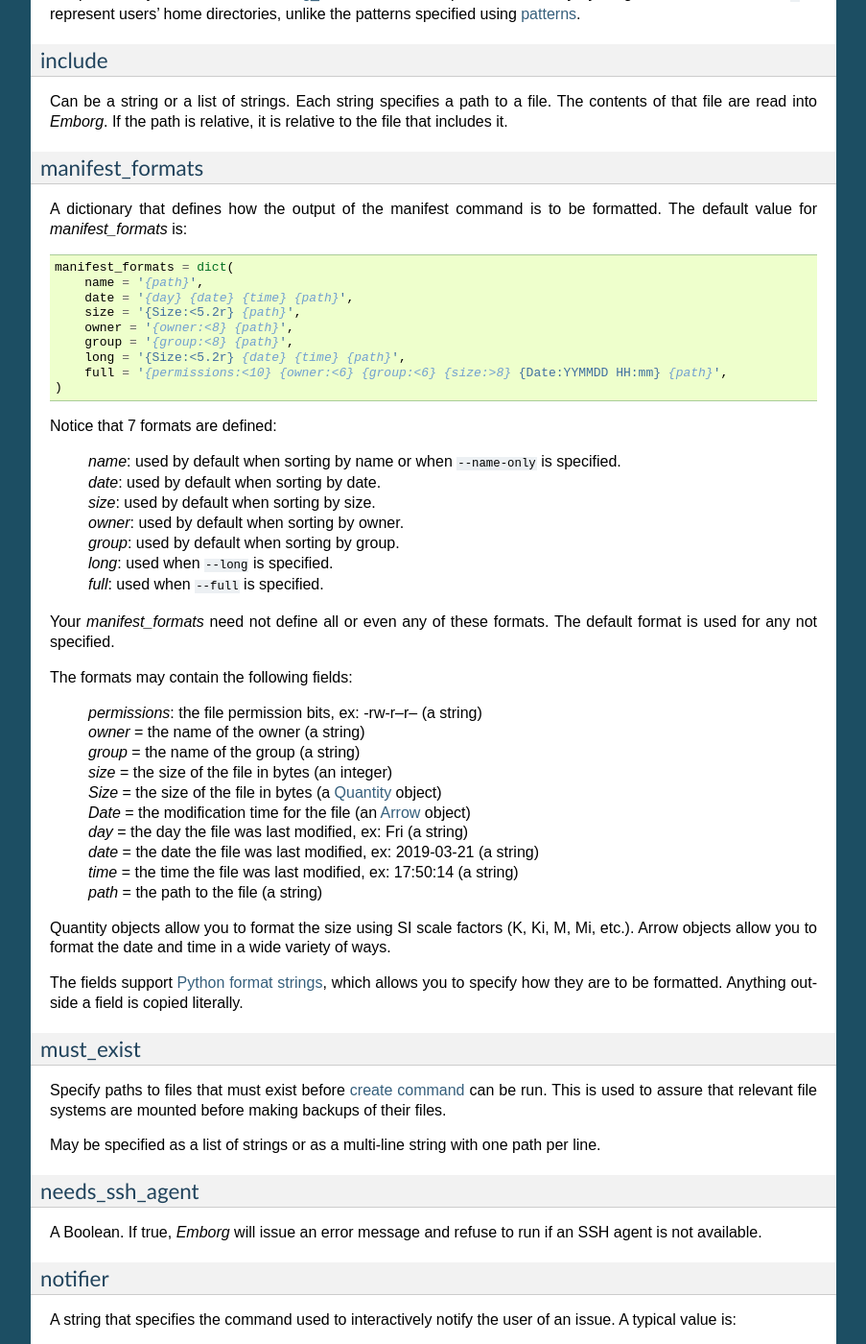
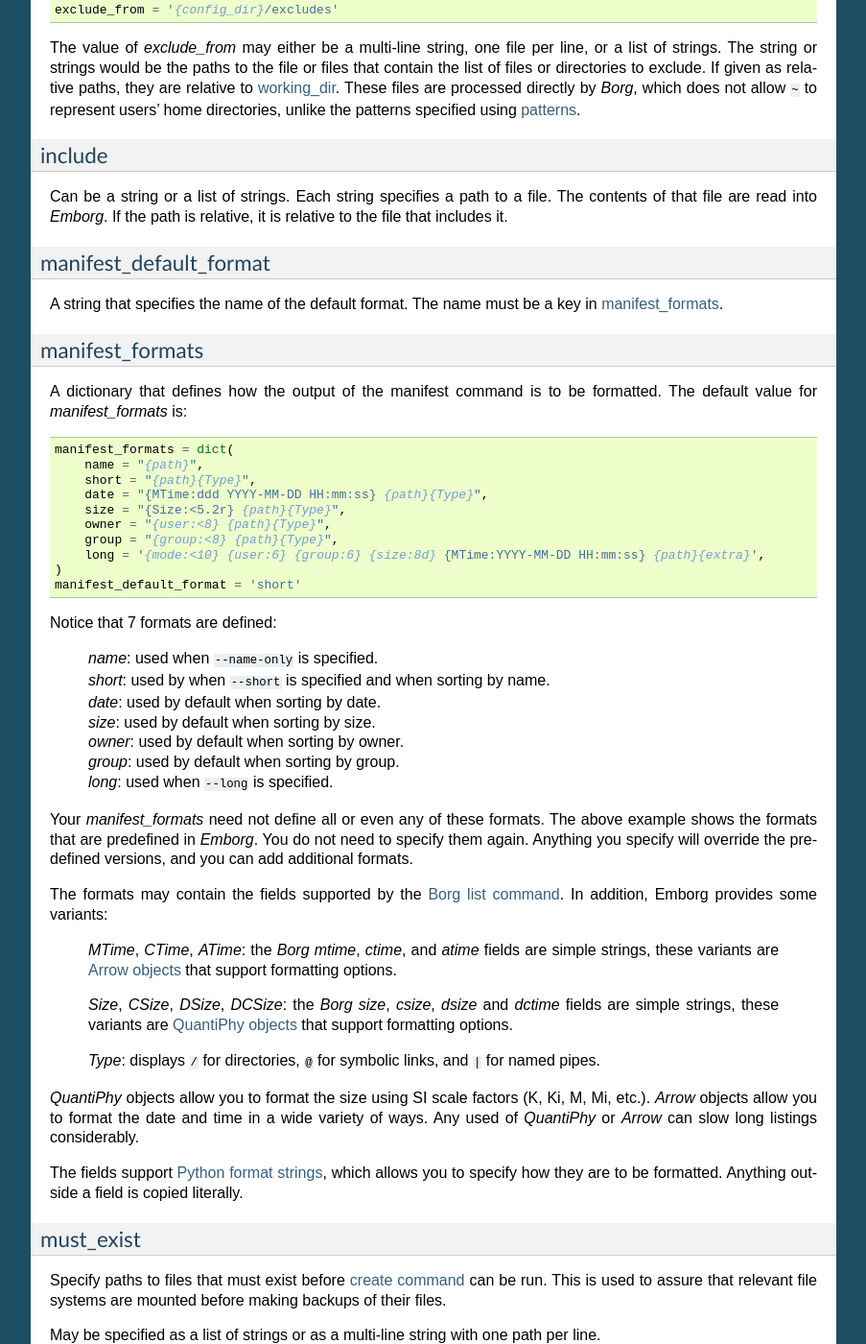
Before and after one commit to KenKundert/emborg, a Sphinx documentation site: the page built from doc/configuring.rst, in a window 1280 px wide and 1400 px high, scrolled down 8642 px. Shown: the whole window at 96% size, without its empty margins (198-1101 px from the left). Built offline with Sphinx 7.4.7, drawn with Linux system fonts in a browser that asks for light colours; some of the changed text lies outside the part shown.

Commit message:
Rework the manifest command to support Borg field names.

```diff
--- a/doc/configuring.rst
+++ b/doc/configuring.rst
@@ -486,6 +486,15 @@ the data you must explicitly run the :ref:`check command <check>`.  Regardless,
 the checking can be quite slow if ``"all"`` or ``"all in repository"`` are used.
 
 
+.. _colorsheme:
+
+A few commands colorize the text to convey extra information. You can optimize
+the tints of those colors to make them more visible and attractive.
+*colorscheme* should be set to "none", "light", or "dark".  With "none" the text
+is not colored.  In general it is best to use the "light" colorscheme on dark
+backgrounds and the "dark" colorscheme on light backgrounds.
+
+
 .. _configurations:
 
 configurations
@@ -639,6 +648,15 @@ The contents of that file are read into *Emborg*.  If the path is relative, it
 is relative to the file that includes it.
 
 
+.. _manifest_default_format:
+
+manifest_default_format
+~~~~~~~~~~~~~~~~~~~~~~~
+
+A string that specifies the name of the default format.  The name must be a key
+in :ref:`manifest_formats`.
+
+
 .. _manifest_formats:
 
 manifest_formats
@@ -650,44 +668,52 @@ formatted.  The default value for *manifest_formats* is:
 .. code-block:: python
 
         manifest_formats = dict(
-            name = '{path}',
-            date = '{day} {date} {time} {path}',
-            size = '{Size:<5.2r} {path}',
-            owner = '{owner:<8} {path}',
-            group = '{group:<8} {path}',
-            long = '{Size:<5.2r} {date} {time} {path}',
-            full = '{permissions:<10} {owner:<6} {group:<6} {size:>8} {Date:YYMMDD HH:mm} {path}',
+            name = "{path}",
+            short = "{path}{Type}",
+            date = "{MTime:ddd YYYY-MM-DD HH:mm:ss} {path}{Type}",
+            size = "{Size:<5.2r} {path}{Type}",
+            owner = "{user:<8} {path}{Type}",
+            group = "{group:<8} {path}{Type}",
+            long = '{mode:<10} {user:6} {group:6} {size:8d} {MTime:YYYY-MM-DD HH:mm:ss} {path}{extra}',
         )
+        manifest_default_format = 'short'
 
 Notice that 7 formats are defined:
 
- |  *name*: used by default when sorting by name or when ``--name-only`` is specified.
+ |  *name*: used when ``--name-only`` is specified.
+ |  *short*: used by when ``--short`` is specified and when sorting by name.
  |  *date*: used by default when sorting by date.
  |  *size*: used by default when sorting by size.
  |  *owner*: used by default when sorting by owner.
  |  *group*: used by default when sorting by group.
  |  *long*: used when ``--long`` is specified.
- |  *full*: used when ``--full`` is specified.
 
-Your *manifest_formats* need not define all or even any of these formats. The
-default format is used for any not specified.
+Your *manifest_formats* need not define all or even any of these formats.
+The above example shows the formats that are predefined in *Emborg*. You do not
+need to specify them again.  Anything you specify will override the predefined
+versions, and you can add additional formats.
 
-The formats may contain the following fields:
+The formats may contain the fields supported by the `Borg list command
+<https://borgbackup.readthedocs.io/en/stable/usage/list.html#borg-list>`_.  In
+addition, Emborg provides some variants:
 
- | *permissions*: the file permission bits, ex: -rw-r--r-- (a string)
- | *owner* = the name of the owner (a string)
- | *group* = the name of the group (a string)
- | *size* = the size of the file in bytes (an integer)
- | *Size* = the size of the file in bytes (a `Quantity <https://quantiphy.readthedocs.io/en/stable/user.html#string-formatting>`_ object)
- | *Date* = the modification time for the file (an `Arrow <https://arrow.readthedocs.io/en/latest/#supported-tokens>`_ object)
- | *day* = the day the file was last modified, ex: Fri (a string)
- | *date* = the date the file was last modified, ex: 2019-03-21 (a string)
- | *time* = the time the file was last modified, ex: 17:50:14 (a string)
- | *path* = the path to the file (a string)
+ | *MTime*, *CTime*, *ATime*: the *Borg* *mtime*, *ctime*, and *atime* fields
+   are simple strings, these variants are `Arrow objects
+   <https://arrow.readthedocs.io/en/latest/#supported-tokens>`_ that support
+   formatting options.
 
-Quantity objects allow you to format the size using SI scale factors (K, Ki, M,
-Mi, etc.). Arrow objects allow you to format the date and time in a wide variety
-of ways.
+ | *Size*, *CSize*, *DSize*, *DCSize*: the *Borg* *size*, *csize*, *dsize* and
+   *dctime* fields are simple strings, these variants are `QuantiPhy objects
+   <https://quantiphy.readthedocs.io/en/stable/user.html#string-formatting>`_
+   that support formatting options.
+
+ | *Type*: displays ``/`` for directories, ``@`` for symbolic links, and ``|``
+   for named pipes.
+
+*QuantiPhy* objects allow you to format the size using SI scale factors (K, Ki,
+M, Mi, etc.). *Arrow* objects allow you to format the date and time in a wide
+variety of ways.  Any used of *QuantiPhy* or *Arrow* can slow long listings
+considerably.
 
 The fields support `Python format strings
 <https://docs.python.org/3/library/string.html#formatstrings>`_, which allows
```
Also changed, not shown: doc/commands.rst (+10 -8 lines), doc/releases.rst (+21 -0 lines), 3 other files.
